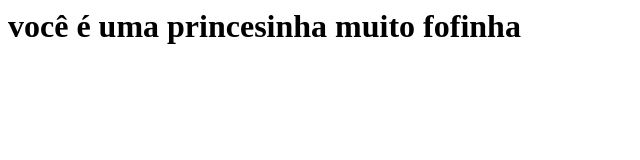
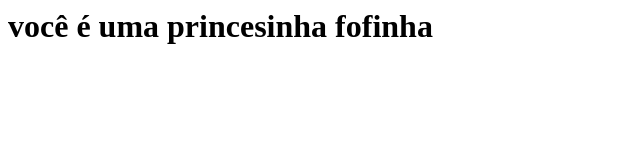
Before and after one commit to Floreslua199/Floreslua, a plain HTML site: page index.html in a window 1280 px wide. Shown: the whole page, without its empty margins (0-640 px from the left). Drawn offline with Linux system fonts and the light colour scheme.

Commit message:
Update index.html

```diff
--- a/index.html
+++ b/index.html
@@ -296,5 +296,5 @@
       </div>
     </div>
   </div>
-  <h1 class="love-message">você é uma princesinha muito fofinha</h1>
+  <h1 class="love-message">você é uma princesinha fofinha</h1>
 </body>
```
